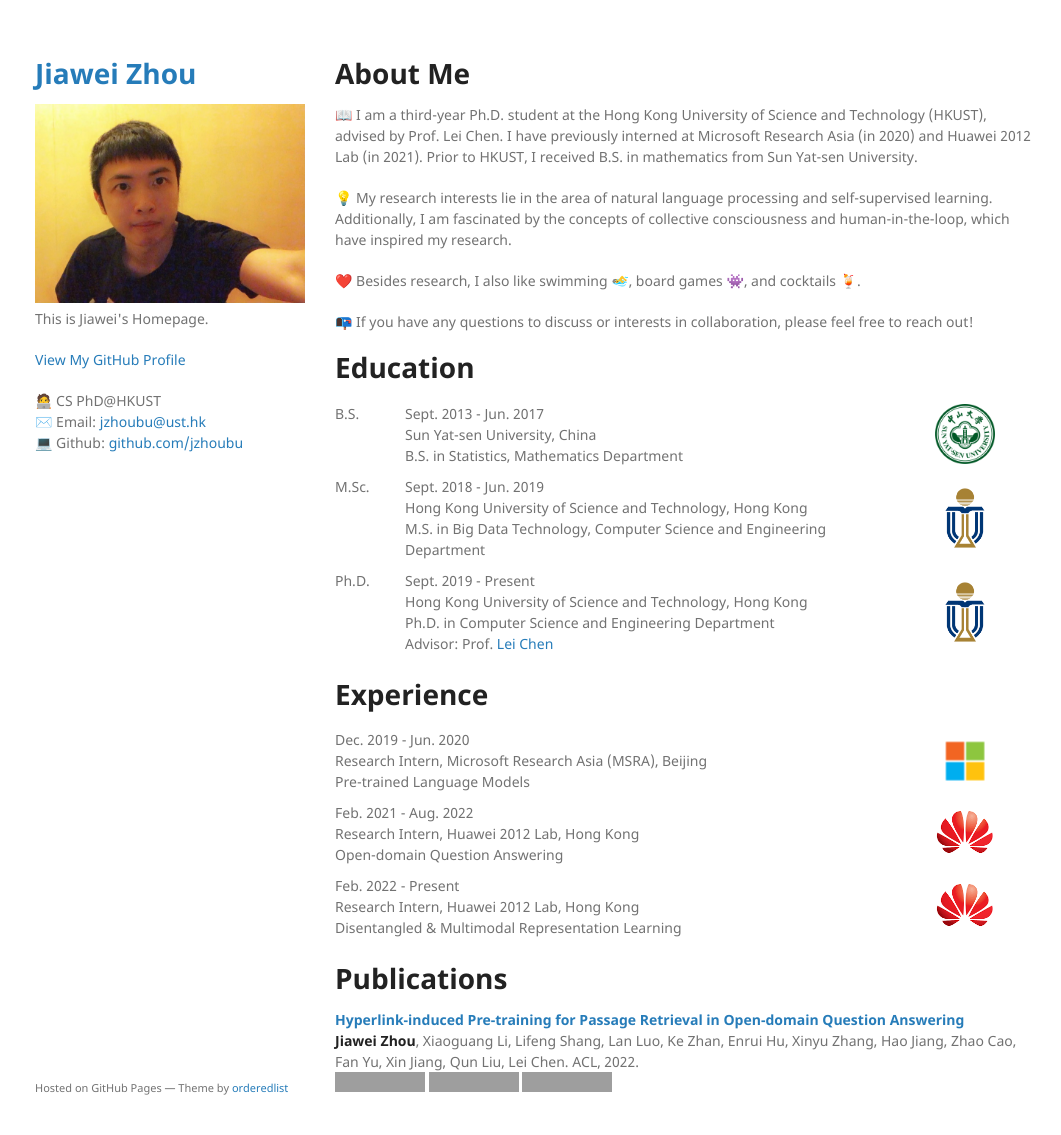
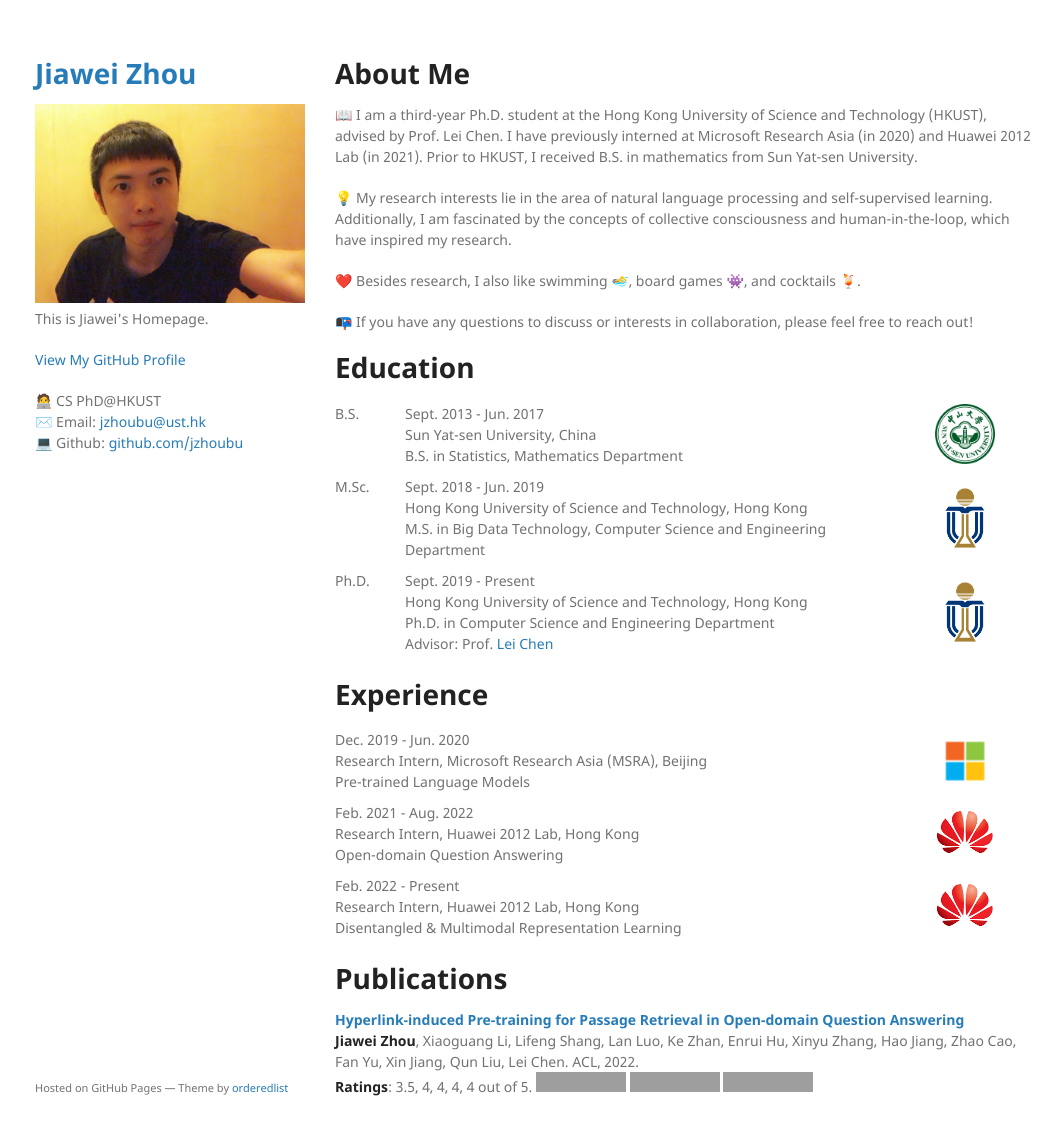
Before and after one commit to jzhoubu/jzhoubu.github.io, a Jekyll site: the page built from index.md, in a window 1280 px wide and 1167 px high. Shown: the top 1135 px of the window, without its empty margins (105-1166 px from the left). Built offline with Jekyll 4.4.1, drawn with Linux system fonts in a browser that asks for light colours; our own code applies the rules of GitHub Pages for plain Markdown files; grey boxes are pictures that could not be loaded.

Commit message:
add rating

```diff
--- a/index.md
+++ b/index.md
@@ -86,6 +86,7 @@ layout: default
 # Publications
 **[Hyperlink-induced Pre-training for Passage Retrieval in Open-domain Question Answering](https://arxiv.org/abs/2203.06942)**<br>
 **Jiawei Zhou**, Xiaoguang Li, Lifeng Shang, Lan Luo, Ke Zhan, Enrui Hu, Xinyu Zhang, Hao Jiang, Zhao Cao, Fan Yu, Xin Jiang, Qun Liu, Lei Chen. ACL, 2022. <br>
+**Ratings**: 3.5, 4, 4, 4, 4 out of 5.
 [<img src="https://img.shields.io/badge/-paper-brightgreen??style=flat-square"  alt="1">](https://arxiv.org/abs/2203.06942)
 [<img src="https://img.shields.io/badge/-slide-red??style=flat-square"  alt="1">](https://github.com/jzhoubu/HLP)
 [<img src="https://img.shields.io/badge/-code-blue??style=flat-square"  alt="1">](https://github.com/jzhoubu/HLP)
```
